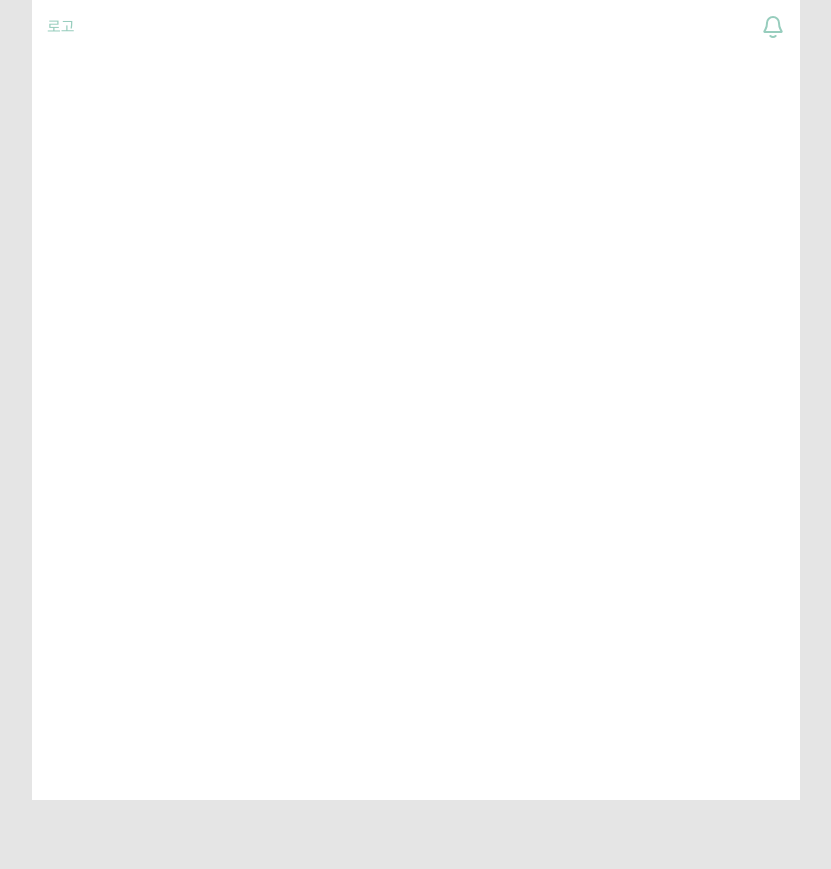
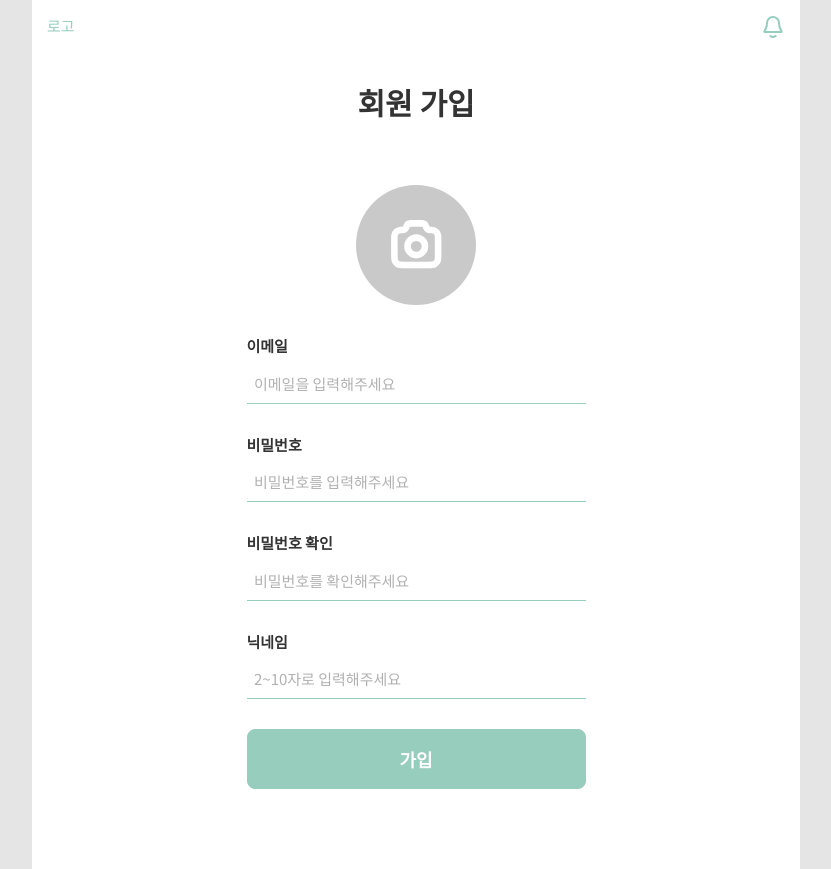
Before and after one commit to prgrms-web-devcourse-final-project/WEB1_1_ALL-I_FE, a React (Vite) app: page /signup in a window 1280 px wide. Shown: the whole page, without its empty margins (224-1055 px from the left). Before the commit the page ends 800 px from the top, so only its background shows below. Built offline with nearby package versions, Linux system fonts and the light colour scheme; a web font is replaced by a local one.

Commit message:
design: 회원가입 페이지 퍼블리싱

```diff
--- a/src/components/common/TextInput/TextInput.tsx
+++ b/src/components/common/TextInput/TextInput.tsx
@@ -41,7 +41,7 @@ function TextInput({
   };
 
   return (
-    <>
+    <div>
       {label && <Style.Label htmlFor={name}>{label}</Style.Label>}
       <Style.Input
         id={name}
@@ -66,7 +66,7 @@ function TextInput({
           합니다.
         </Style.ErrorMessage>
       )}
-    </>
+    </div>
   );
 }
 export default TextInput;
--- /dev/null
+++ b/src/hooks/useSignupForm.ts
@@ -0,0 +1,61 @@
+import { useState } from "react";
+
+interface FormData {
+  name: string;
+  email: string;
+  password: string;
+  checkPwd: string;
+  profileImage: File | null;
+  profileImagePreview: string | null;
+}
+
+function useSignupForm() {
+  const [formData, setFormData] = useState<FormData>({
+    name: "",
+    email: "",
+    password: "",
+    checkPwd: "",
+    profileImage: null,
+    profileImagePreview: null,
+  });
+
+  // input onChange 함수
+  const handleChange = (fieldName: string) => (value: string) => {
+    setFormData((prev) => ({
+      ...prev,
+      [fieldName]: value,
+    }));
+  };
+
+  // 이미지 미리보기 및 이미지 데이터 (이미지 데이터는 추후 수정 필요)
+  const handleImageChange = (e: React.ChangeEvent<HTMLInputElement>) => {
+    const file = e.target.files?.[0]; // e.target은 HTMLInputElement 타입
+    if (file) {
+      setFormData((prev) => ({
+        ...prev,
+        profileImage: file,
+        profileImagePreview: URL.createObjectURL(file), // 미리보기 URL 생성
+      }));
+    }
+  };
+
+  const handleSubmit = (e: React.FormEvent<HTMLFormElement>) => {
+    e.preventDefault();
+    if (formData.password !== formData.checkPwd) {
+      alert("비밀번호가 일치하지 않습니다.");
+      return;
+    } else {
+      // 여기에 formData를 백엔드로 보내는 로직 추가
+      console.log("전송 Form Data:", formData);
+    }
+  };
+
+  return {
+    formData,
+    handleChange,
+    handleImageChange,
+    handleSubmit,
+  };
+}
+
+export default useSignupForm;
--- /dev/null
+++ b/src/pages/signup/SignupPage.style.tsx
@@ -0,0 +1,49 @@
+import styled from "styled-components";
+
+export const Wrapper = styled.div`
+  width: 339px;
+  height: 100%;
+  margin: 0 auto;
+  display: flex;
+  flex-direction: column;
+  align-items: center;
+  justify-content: space-between;
+  gap: 60px;
+  padding-top: 80px;
+  padding-bottom: 80px;
+`;
+
+export const Form = styled.form`
+  width: 100%;
+  display: flex;
+  flex-direction: column;
+  gap: 30px;
+`;
+
+export const Label = styled.label`
+  display: flex;
+  justify-content: center;
+  cursor: pointer;
+`;
+
+export const FilePreview = styled.div`
+  width: 8rem;
+  height: 8rem;
+  background-color: #c9c9c9;
+  border-radius: var(--border-radius-circle);
+  display: flex;
+  justify-content: center;
+  align-items: center;
+  overflow: hidden;
+`;
+
+export const Img = styled.img`
+  width: 100%;
+  height: 100%;
+  border-radius: var(--border-radius-circle);
+  object-fit: cover;
+`;
+
+export const InputFile = styled.input.attrs({ type: "file" })`
+  display: none;
+`;
--- a/src/pages/signup/SignupPage.tsx
+++ b/src/pages/signup/SignupPage.tsx
@@ -1,5 +1,95 @@
+import useSignupForm from "@/hooks/useSignupForm";
+import * as Styled from "./SignupPage.style";
+import TextInput from "@/components/common/TextInput/TextInput";
+import Button from "@/components/common/Button/Button";
+import Camera from "@/assets/icons/Camera.svg?react";
+
 function SignupPage() {
-  return <div>SignupPage</div>;
+  const { formData, handleChange, handleImageChange, handleSubmit } =
+    useSignupForm();
+
+  return (
+    <Styled.Wrapper>
+      <h1>회원 가입</h1>
+      {/* 프로필 이미지 업로드
+       ** 백엔드에서 s3 사용하는지 확인 필요
+       ** 그 전에는 경로만 보낸다고 했었음
+       ** 그거에 따라 이미지 업로드 보내는 방식이 달라짐 */}
+      <Styled.Form onSubmit={handleSubmit}>
+        <div>
+          <Styled.Label htmlFor="profileImage">
+            <Styled.FilePreview>
+              {formData.profileImagePreview ? (
+                <Styled.Img
+                  src={formData.profileImagePreview}
+                  alt="미리보기"
+                  style={{
+                    width: "100px",
+                    height: "100px",
+                    objectFit: "cover",
+                  }}
+                />
+              ) : (
+                <Camera width={"3.5rem"} height={"3.5rem"} stroke={"#fff"} />
+              )}
+            </Styled.FilePreview>
+          </Styled.Label>
+          <Styled.InputFile
+            type="file"
+            id="profileImage"
+            accept="image/*"
+            onChange={handleImageChange}
+          />
+        </div>
+
+        <TextInput
+          name="email"
+          type="email"
+          label="이메일"
+          placeholder="이메일을 입력해주세요"
+          required
+          maxLength={30}
+          minLength={4}
+          value={formData.email}
+          onChange={handleChange("email")}
+        />
+        <TextInput
+          name="password"
+          type="password"
+          label="비밀번호"
+          placeholder="비밀번호를 입력해주세요"
+          required
+          maxLength={16}
+          minLength={8}
+          value={formData.password}
+          onChange={handleChange("password")}
+        />
+        <TextInput
+          name="checkPwd"
+          type="password"
+          label="비밀번호 확인"
+          placeholder="비밀번호를 확인해주세요"
+          required
+          maxLength={10}
+          minLength={5}
+          value={formData.checkPwd}
+          onChange={handleChange("checkPwd")}
+        />
+        <TextInput
+          name="name"
+          type="text"
+          label="닉네임"
+          placeholder="2~10자로 입력해주세요"
+          required
+          maxLength={10}
+          minLength={2}
+          value={formData.name}
+          onChange={handleChange("name")}
+        />
+        <Button type="submit" children="가입" buttonType="primaryLarge" />
+      </Styled.Form>
+    </Styled.Wrapper>
+  );
 }
 
 export default SignupPage;
```
